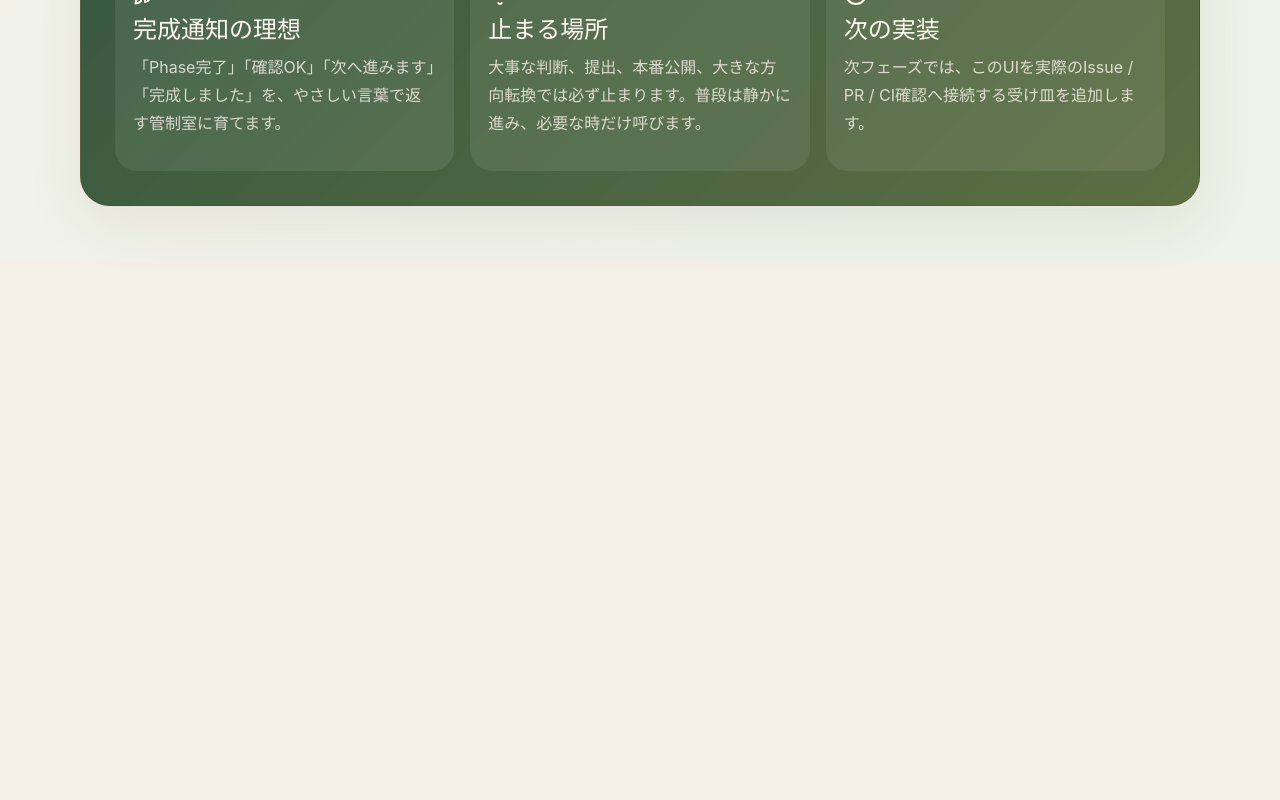
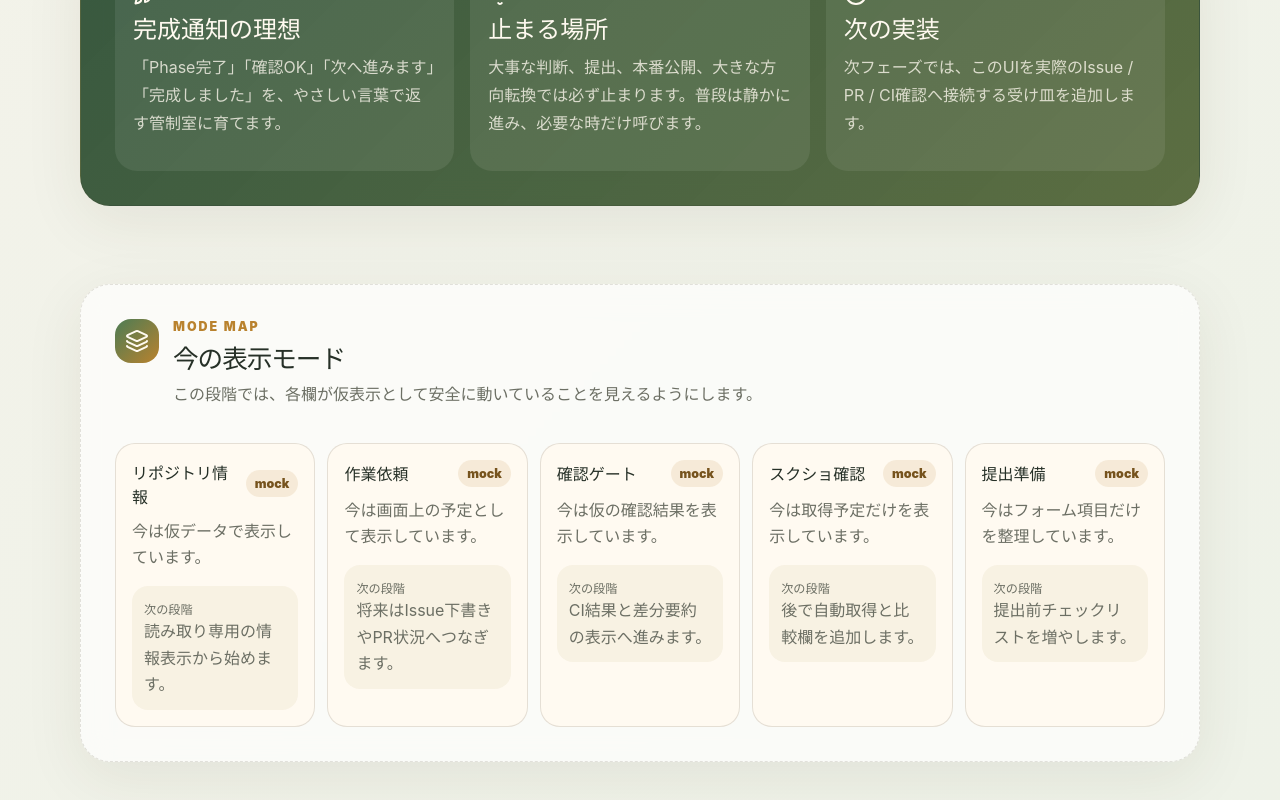
Before and after one commit to sunpotflower4460-cpu/darake-dev-app-AI, a React (Vite) app: page / in a window 1280 px wide. Shown: the part 6545-7345 px from the top of the page. Before the commit the page ends 6807 px from the top, so only its background shows below. Built offline with nearby package versions, Linux system fonts and the light colour scheme.

Commit message:
Phase 2.5: 表示モードとサービス境界を追加
Add service boundary snapshot, status mode panel, phase 2.5 styling, and README notes without enabling any real external operations.

```diff
--- /dev/null
+++ b/src/components/StatusPanel.tsx
@@ -0,0 +1,34 @@
+import { Layers3 } from 'lucide-react';
+import { getDevServiceSnapshot } from '../services/devService';
+
+const rows = Object.values(getDevServiceSnapshot());
+
+export function StatusPanel() {
+  return (
+    <div className="statusPanel">
+      <div className="statusLead">
+        <Layers3 />
+        <div>
+          <p className="eyebrow">Mode Map</p>
+          <h3>今の表示モード</h3>
+          <p>この段階では、各欄が仮表示として安全に動いていることを見えるようにします。</p>
+        </div>
+      </div>
+      <div className="statusGrid">
+        {rows.map((row) => (
+          <article className="statusCard" key={row.label}>
+            <div className="agentTop">
+              <strong>{row.label}</strong>
+              <span>{row.mode}</span>
+            </div>
+            <p>{row.description}</p>
+            <div className="doneBox">
+              <span>次の段階</span>
+              <p>{row.nextStep}</p>
+            </div>
+          </article>
+        ))}
+      </div>
+    </div>
+  );
+}
--- a/src/main.tsx
+++ b/src/main.tsx
@@ -1,11 +1,18 @@
 import React from 'react';
 import ReactDOM from 'react-dom/client';
 import App from './App';
+import { StatusPanel } from './components/StatusPanel';
 import './styles.css';
 import './phase2.css';
+import './phase25.css';
 
 ReactDOM.createRoot(document.getElementById('root') as HTMLElement).render(
   <React.StrictMode>
     <App />
+    <section className="appShell boundaryShell">
+      <div className="panel statusModePanel">
+        <StatusPanel />
+      </div>
+    </section>
   </React.StrictMode>,
 );
--- /dev/null
+++ b/src/phase25.css
@@ -0,0 +1,76 @@
+.boundaryShell {
+  padding-top: 0;
+}
+
+.statusModePanel {
+  border-style: dashed;
+  background: rgba(255, 255, 255, 0.68);
+}
+
+.statusPanel {
+  display: grid;
+  gap: 18px;
+}
+
+.statusLead {
+  display: grid;
+  grid-template-columns: auto 1fr;
+  gap: 14px;
+  align-items: start;
+}
+
+.statusLead > svg {
+  width: 44px;
+  height: 44px;
+  padding: 10px;
+  border-radius: 16px;
+  color: #fffaf0;
+  background: linear-gradient(135deg, #4c7c55, #b9822e);
+}
+
+.statusLead h3 {
+  margin: 0 0 6px;
+  font-size: clamp(1.25rem, 2vw, 1.7rem);
+  letter-spacing: -0.04em;
+}
+
+.statusLead p:not(.eyebrow) {
+  color: var(--muted);
+  line-height: 1.7;
+}
+
+.statusGrid {
+  display: grid;
+  grid-template-columns: repeat(5, minmax(0, 1fr));
+  gap: 12px;
+}
+
+.statusCard {
+  padding: 16px;
+  border: 1px solid var(--line);
+  border-radius: 20px;
+  background: rgba(255, 250, 240, 0.86);
+}
+
+.statusCard p {
+  color: var(--muted);
+  line-height: 1.65;
+}
+
+.statusCard .agentTop span {
+  color: #76531d;
+  background: rgba(185, 130, 46, 0.13);
+}
+
+@media (max-width: 960px) {
+  .statusGrid {
+    grid-template-columns: repeat(2, minmax(0, 1fr));
+  }
+}
+
+@media (max-width: 760px) {
+  .statusLead,
+  .statusGrid {
+    grid-template-columns: 1fr;
+  }
+}
--- /dev/null
+++ b/src/services/devService.ts
@@ -0,0 +1,57 @@
+export type ServiceMode = 'mock' | 'ready_for_real_later';
+
+export type ConnectionStatus = {
+  label: string;
+  mode: ServiceMode;
+  isActive: boolean;
+  description: string;
+  nextStep: string;
+};
+
+export type DevServiceSnapshot = {
+  repository: ConnectionStatus;
+  workItems: ConnectionStatus;
+  reviewChecks: ConnectionStatus;
+  screenshots: ConnectionStatus;
+  submission: ConnectionStatus;
+};
+
+export function getDevServiceSnapshot(): DevServiceSnapshot {
+  return {
+    repository: {
+      label: 'リポジトリ情報',
+      mode: 'mock',
+      isActive: false,
+      description: '今は仮データで表示しています。',
+      nextStep: '読み取り専用の情報表示から始めます。',
+    },
+    workItems: {
+      label: '作業依頼',
+      mode: 'mock',
+      isActive: false,
+      description: '今は画面上の予定として表示しています。',
+      nextStep: '将来はIssue下書きやPR状況へつなぎます。',
+    },
+    reviewChecks: {
+      label: '確認ゲート',
+      mode: 'mock',
+      isActive: false,
+      description: '今は仮の確認結果を表示しています。',
+      nextStep: 'CI結果と差分要約の表示へ進みます。',
+    },
+    screenshots: {
+      label: 'スクショ確認',
+      mode: 'mock',
+      isActive: false,
+      description: '今は取得予定だけを表示しています。',
+      nextStep: '後で自動取得と比較欄を追加します。',
+    },
+    submission: {
+      label: '提出準備',
+      mode: 'mock',
+      isActive: false,
+      description: '今はフォーム項目だけを整理しています。',
+      nextStep: '提出前チェックリストを増やします。',
+    },
+  };
+}
```
Also changed, not shown: 1 other file (tests, documents, lock files or other folders).
